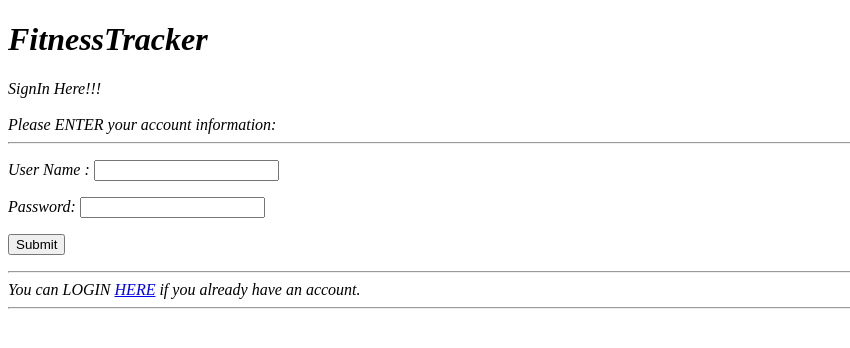
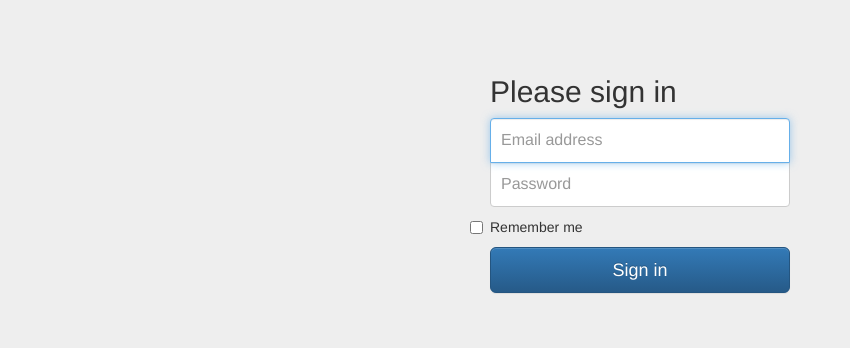
Before and after one commit to EktaShah/FitnessTracker, a PHP site: page /ftsignIn.html in a window 1280 px wide. Shown: the top 348 px of the page, without its empty margins (0-850 px from the left). Run offline with PHP 8.4, Linux system fonts and the light colour scheme; some libraries are stand-ins or nearby versions.

Commit message:
updated SignIn Page, edited main page with bootstrap and backstretch.

```diff
--- /dev/null
+++ b/css/signin.css
@@ -0,0 +1,40 @@
+body {
+  padding-top: 40px;
+  padding-bottom: 40px;
+  background-color: #eee;
+}
+
+.form-signin {
+  max-width: 330px;
+  padding: 15px;
+  margin: 0 auto;
+}
+.form-signin .form-signin-heading,
+.form-signin .checkbox {
+  margin-bottom: 10px;
+}
+.form-signin .checkbox {
+  font-weight: normal;
+}
+.form-signin .form-control {
+  position: relative;
+  height: auto;
+  -webkit-box-sizing: border-box;
+     -moz-box-sizing: border-box;
+          box-sizing: border-box;
+  padding: 10px;
+  font-size: 16px;
+}
+.form-signin .form-control:focus {
+  z-index: 2;
+}
+.form-signin input[type="email"] {
+  margin-bottom: -1px;
+  border-bottom-right-radius: 0;
+  border-bottom-left-radius: 0;
+}
+.form-signin input[type="password"] {
+  margin-bottom: 10px;
+  border-top-left-radius: 0;
+  border-top-right-radius: 0;
+}
--- a/ftsignIn.html
+++ b/ftsignIn.html
@@ -1,24 +1,41 @@
 <!DOCTYPE html>
-<html>
-<body>
-<h1><i>FitnessTracker</h1>
-<LEFT>SignIn Here!!!</LEFT>
-<br>
-<br>
-Please ENTER your account information:
-<HR>
-<form method="post" action="index.html">
-<p> User Name :
-<input type="text" name="user_name">
-<p> Password:
-<input type="text" name="pass_word">
-<p>
-<input type="submit" value="Submit">
+<html lang="en">
+	<head>
+		<meta charset="utf-8">
+		<meta http-equiv="X-UA-Compatible" content="IE=edge">
+		<meta name="viewport" content="width=device-width, initial-scale=1">
+		<meta name="description" content="">
+		<meta name="author" content="">
+		<title>Signin Template for Bootstrap</title>
 
-</form>
-<HR>
-You can LOGIN <a href="index.html">HERE</a> if you already have an account.
-<HR>
+		<!-- Bootstrap core CSS -->
+		<link rel="stylesheet" href="https://maxcdn.bootstrapcdn.com/bootstrap/3.2.0/css/bootstrap.min.css">
 
-</body>
+		<!-- Optional theme -->
+		<link rel="stylesheet" href="https://maxcdn.bootstrapcdn.com/bootstrap/3.2.0/css/bootstrap-theme.min.css">
+
+		<!-- Custom styles for this template -->
+		<link href="css/signin.css" rel="stylesheet">
+
+	</head>
+
+	<body>
+
+		<div class="container">
+
+			<form class="form-signin" role="form">
+				<h2 class="form-signin-heading">Please sign in</h2>
+				<input type="email" class="form-control" placeholder="Email address" required autofocus>
+				<input type="password" class="form-control" placeholder="Password" required>
+				<label class="checkbox">
+					<input type="checkbox" value="remember-me">
+					Remember me </label>
+				<button class="btn btn-lg btn-primary btn-block" type="submit">
+					Sign in
+				</button>
+			</form>
+
+		</div>
+		<!-- /container -->
+	</body>
 </html>
```
Also changed, not shown: FTExerciseLog.html (+13 -5 lines), Index.html (+39 -46 lines), css/main.css (+5 -69 lines).
